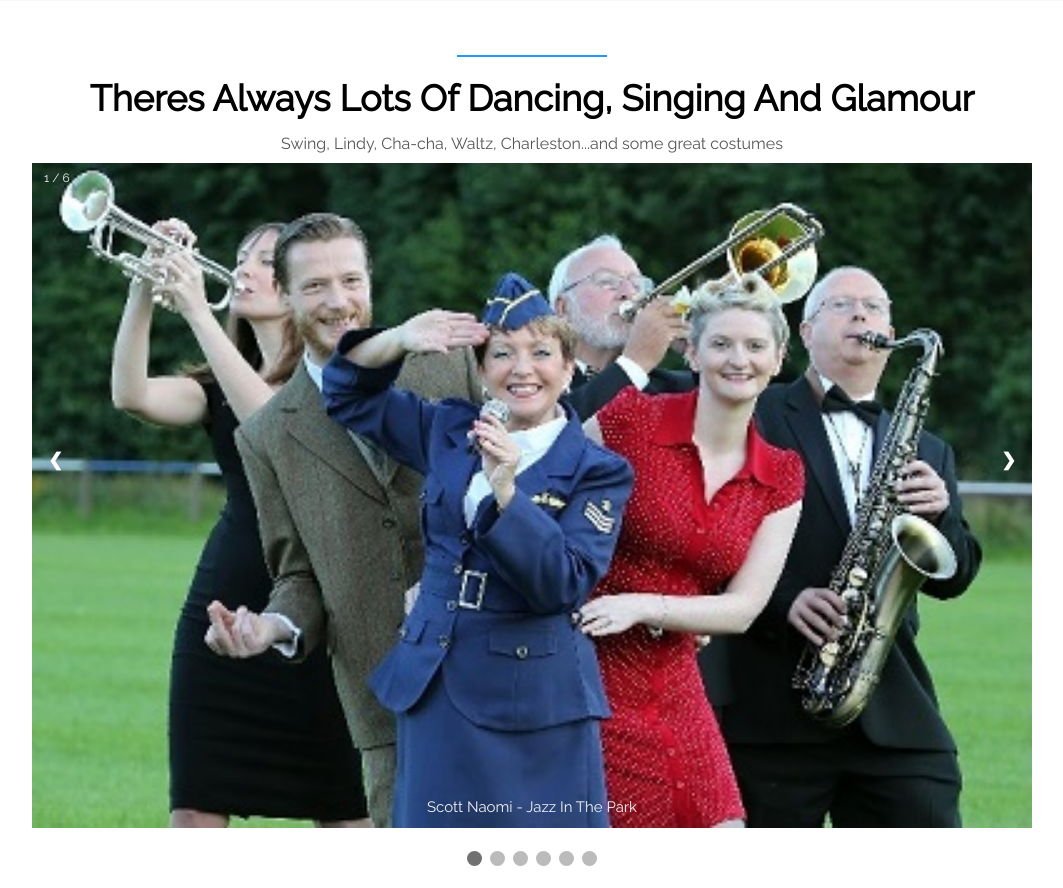
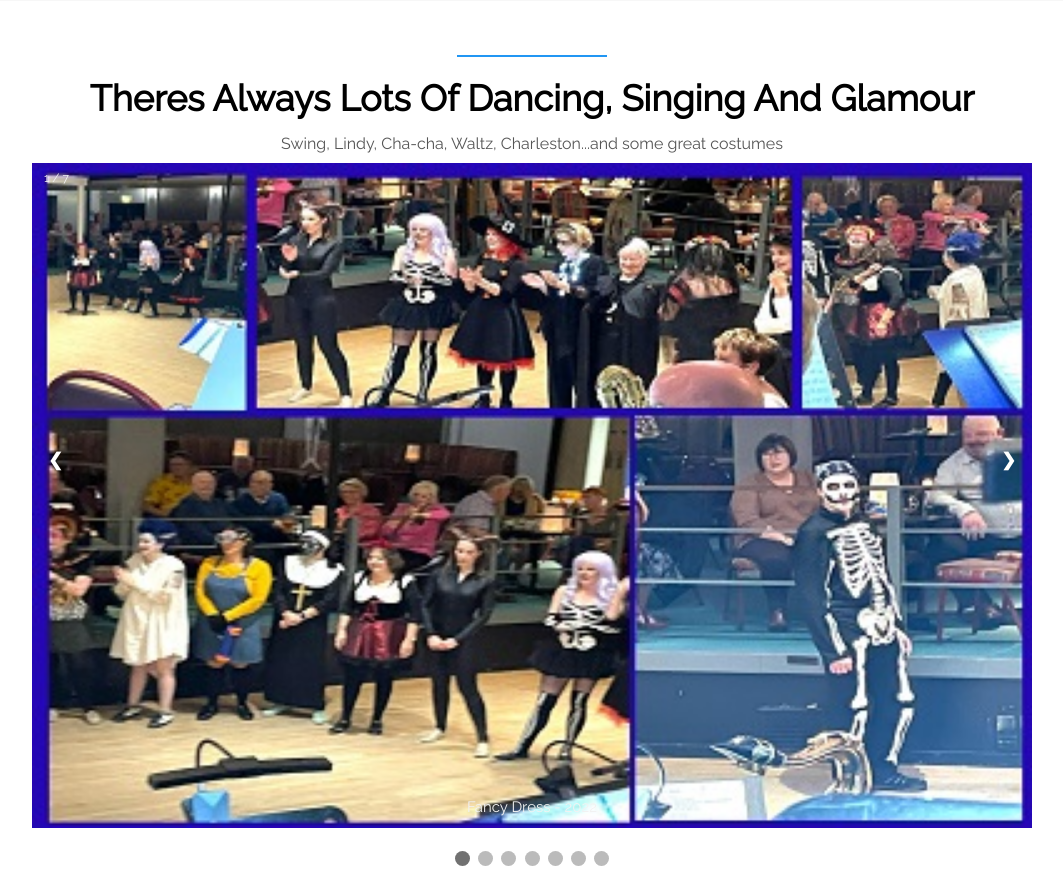
Before and after one commit to mboomer/belfast-jazz-orchestra, a PHP site: page / in a window 1280 px wide. Shown: the part 3579-4467 px from the top of the page, without its empty margins (108-1171 px from the left). Run offline with PHP 8.4, Linux system fonts and the light colour scheme; data that the repository does not hold is empty; some libraries are stand-ins or nearby versions.

Commit message:
issue#58 - add Halloween fancy dress photos

```diff
--- a/index.php
+++ b/index.php
@@ -317,39 +317,45 @@
 
                 <!-- Full-width images with number and caption text -->
                 <div class="publicSlides fade">
-                    <div class="numbertext">1 / 6</div>
+                    <div class="numbertext">1 / 7</div>
+                    <img src="img/public-7.jpg" style="width:100%" alt="Fancy Dress Costumes Halloween 2022">
+                    <div class="slideText">Fancy Dress - 2022</div>
+                </div>
+
+                <div class="publicSlides fade">
+                    <div class="numbertext">2 / 7</div>
                     <img src="img/public-1.jpg" style="width:100%" alt="Scott Naomi & Caroline">
                     <div class="slideText">Scott Naomi - Jazz In The Park</div>
                 </div>
 
                 <div class="publicSlides fade">
-                    <div class="numbertext">2 / 6</div>
+                    <div class="numbertext">3 / 7</div>
                     <img src="img/public-2.jpg" style="width:100%" alt="Curtis - Dance Lesson">
                     <div class="slideText">Dance Lesson with Curtis</div>
                 </div>
 
                 <div class="publicSlides fade">
-                    <div class="numbertext">3 / 6</div>
+                    <div class="numbertext">4 / 7</div>
                     <img src="img/public-3.jpg" style="width:100%" alt="Swing Dance">
                     <div class="slideText">Lindy or Swing?</div>
                 </div>
 
                 <div class="publicSlides fade">
-                    <div class="numbertext">4 / 6</div>
+                    <div class="numbertext">5 / 7</div>
                     <img src="img/public-4.jpg" style="width:100%" alt="Scott & Naomi">
                     <div class="slideText">Scott and Naomi - Lindy</div>
                 </div>
 
                 <div class="publicSlides fade">
-                    <div class="numbertext">5 / 6</div>
-                    <img src="img/public-5.jpg" style="width:100%" alt="Fancy Dress Winners">
+                    <div class="numbertext">6 / 7</div>
+                    <img src="img/public-5.jpg" style="width:100%" alt="Fancy Dress Winners 2018">
                     <div class="slideText">Fancy Dress Winners - 2018</div>
                 </div>
 
                 <div class="publicSlides fade">
-                    <div class="numbertext">6 / 6</div>
+                    <div class="numbertext">7 / 7</div>
                     <img src="img/public-6.jpg" style="width:100%" alt="Gary and Valerie">
-                    <div class="slideText">Fred Astaire and The White Rabbit</div>
+                    <div class="slideText">Fred Astaire and The White Rabbit - 2018</div>
                 </div>
 
                 <!-- Next and previous buttons heavyrightanglebracket heavyleftanglebracket-->
@@ -367,6 +373,7 @@
               <span id="3" class="dot"></span>
               <span id="4" class="dot"></span>
               <span id="5" class="dot"></span>
+              <span id="6" class="dot"></span>
             </div>
             <br>
         </div>
```
Also changed, not shown: img/public-7.jpg (added).
